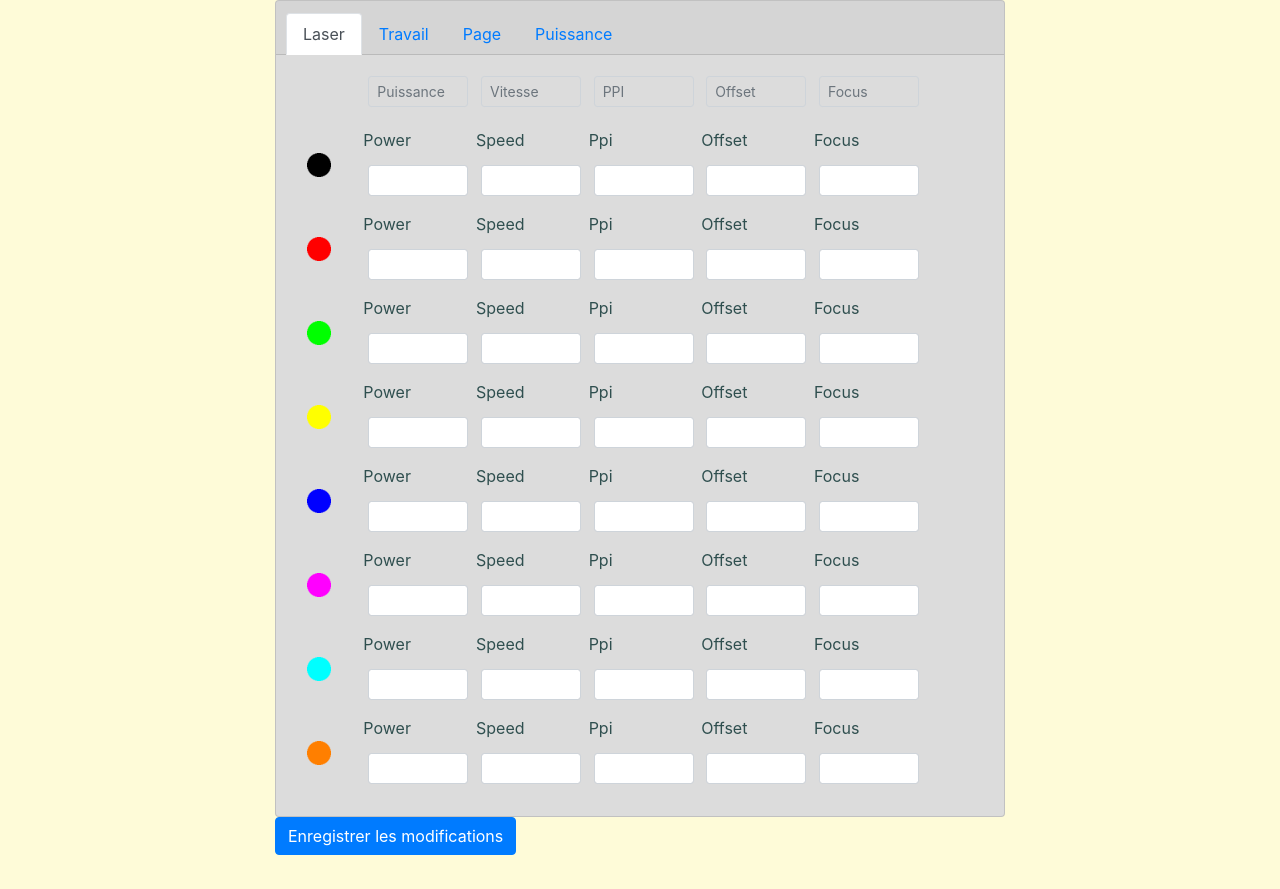
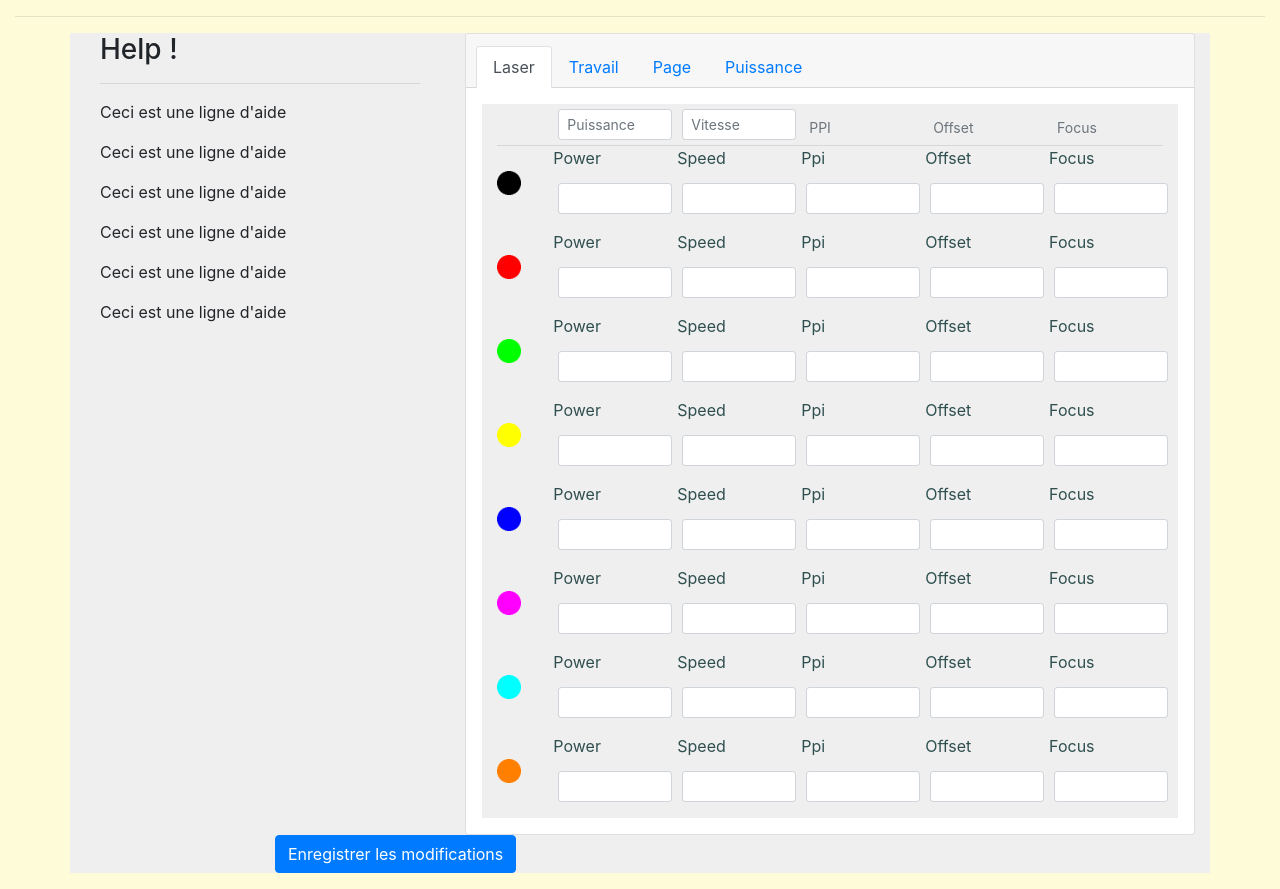
Before and after one commit to denis-bg/FlaskProject, a Flask app: template app/templates/testpane.html in a window 1280 px wide. Shown: the part 56-945 px from the top of the page. Before the commit the page ends 911 px from the top, so only its background shows below. Run offline with Flask 3, Linux system fonts and the light colour scheme; the template is opened without the code that fills it: values that come from a table or form of the project are taken from there, others are empty; some libraries are stand-ins or nearby versions.

Commit message:
Ca avance !

```diff
--- a/app/static/styles/style.css
+++ b/app/static/styles/style.css
@@ -1,6 +1,26 @@
 body {
   background-color: #fefbd8;
 }
+
+.ltt-travail {
+    margin-bottom: 0px;
+}
+.ltt-col1 {
+  background-color: #f0efef;
+}
+
+.ltt-col2 {
+  background-color: #ddeedd;
+}
+
+.ltt-col3 {
+  background-color: #c2d4dd;
+}
+
+.ltt-col4 {
+  background-color: #b0aac0;
+}
+
 
 .ltt-color { /* Les 8 couleurs du drivers en grand */
   width: 24;
@@ -13,19 +33,30 @@ body {
 }
 
 .ltt-card {
-  background-color: gainsboro;
+  background-color: white;
   color: darkslategrey;
 }
 
 .ltt-input {
-max-width: 100px;
+/*max-width: 100px;*/
 margin: 5px;
 }
 
-.ltt-input-2 {
+.ltt-travail-label, .ltt-laser-label  {
+outline: none;
 max-width: 100px;
+margin-top: 5px;
+/*margin-bottom: 0px;*/
+border:none;
+}
+
+.ltt-laser-input {
+/*max-width: 100px;*/
 margin: 5px;
 }
+
+
+input[type="text"]:disabled { background-color:#11ffee00; }
 
 .ltt-form-ps {
 /*background-color: #ffffff;*/
--- a/app/templates/_laser.html
+++ b/app/templates/_laser.html
@@ -1,37 +1,34 @@
-<div class="container">
+<div class="container ltt-col1">
     <div class="form-row ltt-form-ps align-items-center">
-        <div class="form-group col-md-1">
+        <div class="form-group col-md-1" style="margin-bottom: 0px;">
             <img src="{{ url_for('static', filename='images/ltt-transp.png') }}"
                  class="ltt-color">
         </div>
-        <div class="form-group col-md-2">
-            <input type="text"
-                   class="form-control form-control-sm ltt-input disabled"
-                   style="background-color:gainsboro;" placeholder="Puissance">
+        <div class="form-group col" style="margin-bottom: 0px;">
+            <input type="text" placeholder="Puissance"
+                   class="form-control form-control-sm ltt-laser-input"
+                   data-toggle="tooltip" data-placement="top" title="Aide sur Puissance">
+
         </div>
-        <div class="form-group col-md-2">
-            <input type="text"
-                   class="form-control form-control-sm ltt-input disabled"
-                   style="background-color:gainsboro;" placeholder="Vitesse">
+        <div class="form-group col" style="margin-bottom: 0px;">
+            <input type="text"  placeholder="Vitesse"
+                   class="form-control form-control-sm ltt-laser-input">
         </div>
-        <div class="form-group col-md-2">
-            <input type="text"
-                   class="form-control form-control-sm ltt-input disabled"
-                   style="background-color:gainsboro;" placeholder="PPI">
+        <div class="form-group col" style="margin-bottom: 0px;">
+            <input type="text" placeholder="PPI"
+                   class="form-control form-control-sm ltt-laser-label" disabled>
         </div>
-        <div class="form-group col-md-2">
-            <input type="text"
-                   class="form-control form-control-sm ltt-input disabled"
-                   style="background-color:gainsboro;" placeholder="Offset">
+        <div class="form-group col" style="margin-bottom: 0px;">
+            <input type="text" placeholder="Offset"
+                   class="form-control form-control-sm ltt-laser-label" disabled>
         </div>
-        <div class="form-group col-md-2">
-            <input type="text"
-                   class="form-control form-control-sm ltt-input disabled"
-                   style="background-color:gainsboro;" placeholder="Focus">
+        <div class="form-group col" style="margin-bottom: 0px;">
+            <input type="text" placeholder="Focus"
+                   class="form-control form-control-sm ltt-laser-label" disabled>
         </div>
     </div>
 
-
+    <hr style="margin:0px;">
     {% for ci in form.colorinfos %}
     {% set file_name = "images/ltt-circle-color%d.png" % loop.index0 %}
     <div class="form-row ltt-form-ps align-items-center">
@@ -39,27 +36,27 @@
             <img src="{{ url_for('static', filename=file_name) }}"
                  class="ltt-color">
         </div>
-        <div class="col-md-2">
+        <div class="col">
             {{ wtf.form_field(ci.power, form_type="inline",class="form-control
             form-control-sm
             ltt-input") }}
         </div>
-        <div class="col-md-2">
+        <div class="col">
             {{ wtf.form_field(ci.speed, form_type="inline",class="form-control
             form-control-sm
             ltt-input") }}
         </div>
-        <div class="col-md-2">
+        <div class="col">
             {{ wtf.form_field(ci.ppi, form_type="inline",class="form-control
             form-control-sm
             ltt-input") }}
         </div>
-        <div class="col-md-2">
+        <div class="col">
             {{ wtf.form_field(ci.offset, form_type="inline",class="form-control
             form-control-sm
             ltt-input") }}
         </div>
-        <div class="col-md-2">
+        <div class="col">
             {{ wtf.form_field(ci.focus, form_type="inline",class="form-control
             form-control-sm
             ltt-input") }}
--- /dev/null
+++ b/app/templates/_page.html
@@ -0,0 +1,40 @@
+<div class="container ltt-col1">
+  <div class="row ltt-col2">
+    <div class="col-sm-4 ltt-col3">
+      One of three columns
+    </div>
+    <div class="col-sm-6 ltt-col4">
+      One of three columns
+    </div>
+    <div class="col-sm-2 ltt-col3">
+      One of three columns
+    </div>
+  </div>
+    <hr>
+  <div class="row ltt-col2">
+    <div class="col-md-4 ltt-col3">
+      One of three columns
+    </div>
+    <div class="col-md-6 ltt-col4">
+      One of three columns
+    </div>
+    <div class="col-md-2 ltt-col3">
+      One of three columns
+    </div>
+  </div>
+    <hr>
+  <div class="row ltt-col2">
+    <div class="col-md-4 ltt-col3">
+      One of two columns
+    </div>
+    <div class="col-md-8 ltt-col4">
+      One of two columns
+    </div>
+  </div>
+    <hr>
+  <div class="row ltt-col2">
+    <div class="col-md-12 ltt-col3">
+      One of one column
+    </div>
+  </div>
+</div>
--- a/app/templates/_travail.html
+++ b/app/templates/_travail.html
@@ -1,6 +1,5 @@
-<div class="card-body">
-    <!--div class="form-row align-items-center"--><!-- ltt-form-ps"-->
-    <!--div-- class="form-row ltt-form-ps align-items-center">
+<!--div-- class="card-body">
+    <div class="form-row ltt-form-ps align-items-center">
         <div class="form-group col-md-2">
             <div style="padding: 0;" class="invisible">Gravure</div>
             <div style="padding: 0;">Gravure</div>
@@ -49,16 +48,16 @@
         </div>
 
 
-    </div-->
-    <hr>
-    <!--div class="form-group col-md-10"-->
+    </div>
+</div-->
+
+<div class="container ltt-col1">
     <div class="row">
-        <div class="col col-md-8">
+        <div class="col col-md-7">
             <div class="form-row ltt-form-ps"><!-- align-items-center"-->
                 <div class="form-group">
-                    <input type="text"
-                           class="form-control form-control-sm ltt-input-2 disabled"
-                           style="background-color:gainsboro;" placeholder="Gravure.">
+                    <input type="text" disabled placeholder="Gravure"
+                           class="form-control form-control-sm ltt-travail-label">
                 </div>
 
                 <div class="form-check form-check-inline" style="margin-right:30px;">
@@ -74,11 +73,10 @@
             </div>
 
 
-            <div class="form-row ltt-form-ps"><!-- align-items-center"-->
+            <div class="form-row ltt-form-ps">
                 <div class="form-group">
                     <input type="text"
-                           class="form-control form-control-sm ltt-input-2 disabled"
-                           style="background-color:gainsboro;" placeholder="Découpe">
+                           class="form-control form-control-sm ltt-travail-label" disabled placeholder="Découpe">
                 </div>
 
                 <div class="form-check form-check-inline" style="margin-right:30px;">
@@ -97,8 +95,7 @@
             <div class="form-row ltt-form-ps"><!-- align-items-center"-->
                 <div class="form-group">
                     <input type="text"
-                           class="form-control form-control-sm ltt-input-2 disabled"
-                           style="background-color:gainsboro;" placeholder="Airblow">
+                           class="form-control form-control-sm ltt-travail-label" disabled placeholder="Airblow">
                 </div>
 
                 <div class="form-check form-check-inline" style="margin-right:30px;">
@@ -117,11 +114,10 @@
         </div>
 
         <!--div class="form-group col-md-2"-->
-        <div class="col col-md-2">
+        <div class="col col-md-5 ltt-col2">
             <div class="form-group">
                 <input type="text"
-                       class="form-control form-control-sm ltt-input-2 disabled"
-                       style="background-color:gainsboro;" placeholder="Gravure.">
+                       class="form-control form-control-sm ltt-travail-label" disabled placeholder="Gravure.">
             </div>
         </div>
     </div>
--- a/app/templates/testpane.html
+++ b/app/templates/testpane.html
@@ -21,10 +21,22 @@
     {% if form.errors %}
     {{ form.errors }}
     {% endif %}
-<div class="container">
+    <hr>
+<div class="container ltt-col1">
 
    <div class="row">
-        <div class="col-2"></div>
+        <div class="col-4">
+            <div class="container">
+                <h3>Help !</h3>
+                <hr>
+                <p> Ceci est une ligne d'aide</p>
+                <p> Ceci est une ligne d'aide</p>
+                <p> Ceci est une ligne d'aide</p>
+                <p> Ceci est une ligne d'aide</p>
+                <p> Ceci est une ligne d'aide</p>
+                <p> Ceci est une ligne d'aide</p>
+            </div>
+        </div>
         <div class="col-8">
             <div class="card ltt-card mb-8 tab-card">
             {% with messages = get_flashed_messages(with_categories=true) %}
@@ -69,7 +81,7 @@
                             {% include "_travail.html" %}
                         </div>
                         <div class="tab-pane fade p-3" id="page" role="tabpanel" aria-labelledby="page-tab">
-                            {#% include "_page.html" %#}
+                            {% include "_page.html" %}
                             <!--h5 class="card-title">Tab Card Three</h5>
                             <p class="card-text">Some quick example text to build on the card title and make up the bulk
                                 of the card's content.</p>
@@ -82,7 +94,7 @@
                 <!--/form-->
             </div>
         </div>
-        <div class="col-2"></div>
+        <!--div class="col-2"></div-->
     </div>
 
     <div class="row">
```
